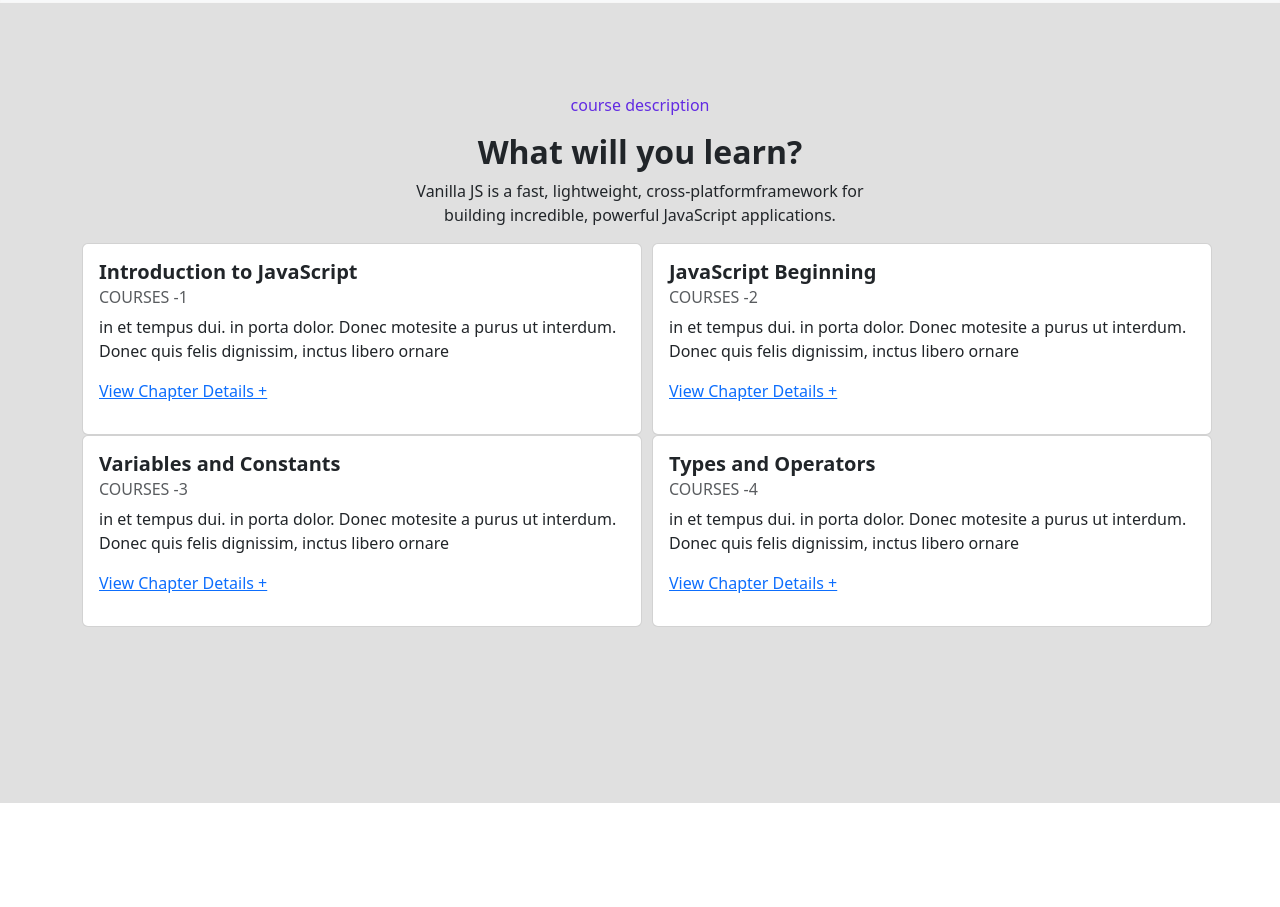
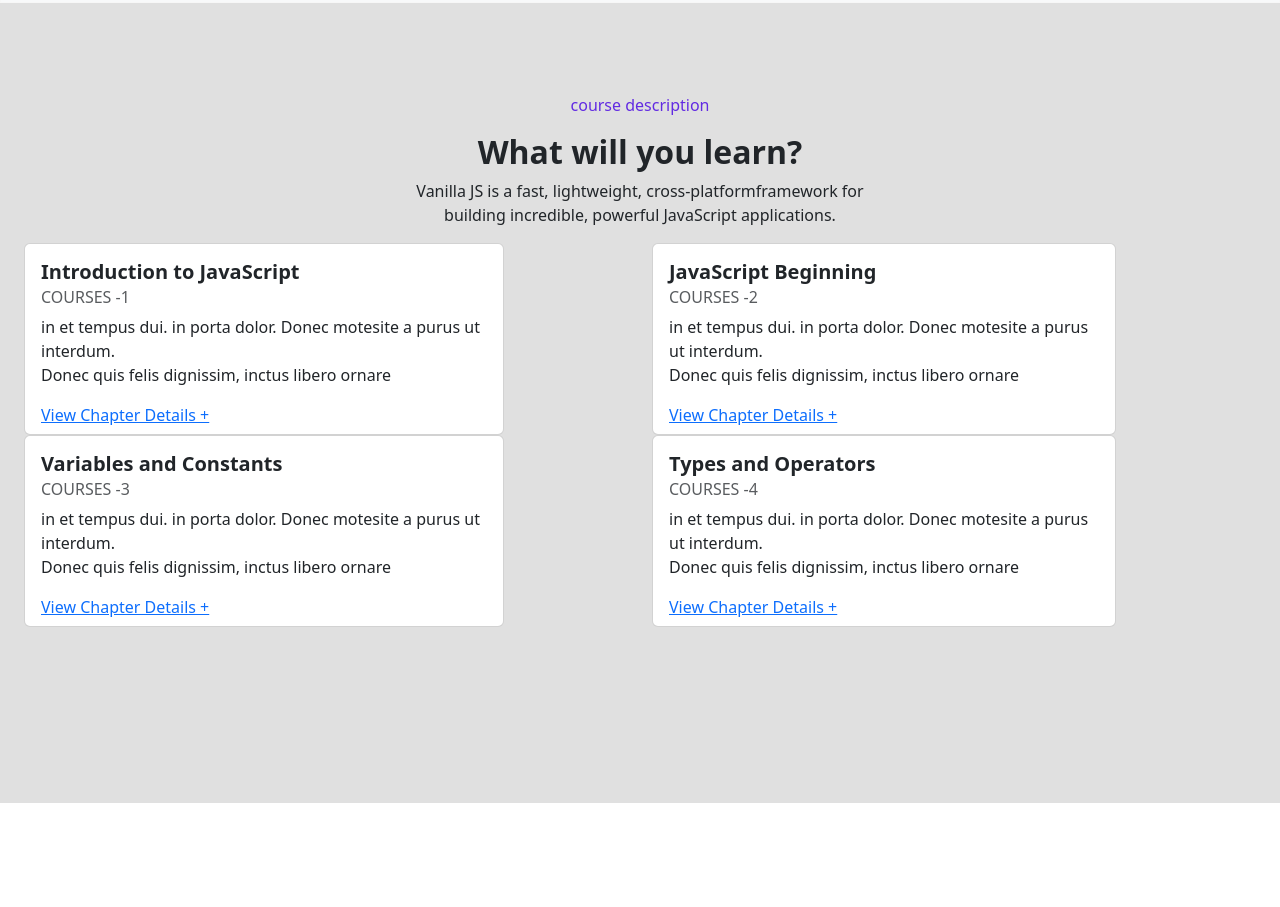
Before and after one commit to afnanaltowairqi/Bootstrap-HW, a plain HTML site: page index.html in a window 1280 px wide. Shown: the part 773-1680 px from the top of the page. Drawn offline with nearby package versions, Linux system fonts and the light colour scheme.

Commit message:
add pages

```diff
--- a/index.html
+++ b/index.html
@@ -8,7 +8,7 @@
   </head>
   <body>
     <nav class="navbar navbar-expand-lg bg-white" style="height: 9vh; border: 1px solid rgb(247, 247, 247);">
-        <div class="container-fluid">
+        <div class="container">
             <a class="navbar-brand" href="#">
                 <img src="geekslogo.png" alt="geekslogo" width="150px" height="">
             </a>
@@ -119,10 +119,10 @@
             <h2><b>What will you learn?</b></h2>
             <p>Vanilla JS is a fast, lightweight, cross-platformframework for building incredible, powerful JavaScript applications.</p>
         </div>
-        <div class="container text-center">
+        <div class="container-fluid text-center">
             <div class="row row-cols-2">
               <div class="col">
-                <div class="card text-start" style="width: 35rem; height: 12rem;">
+                <div class="card text-start" style="width: 30rem; height: 12rem;">
                     <div class="card-body">
                       <h5 class="card-title"><b>Introduction to JavaScript</b></h5>
                       <h6 class="card-subtitle mb-2 text-body-secondary">COURSES -1</h6>
@@ -132,7 +132,7 @@
                   </div>
               </div>
               <div class="col">
-                <div class="card text-start" style="width: 35rem; height: 12rem;">
+                <div class="card text-start" style="width: 29rem; height: 12rem;">
                     <div class="card-body">
                       <h5 class="card-title"><b>JavaScript Beginning</b></h5>
                       <h6 class="card-subtitle mb-2 text-body-secondary">COURSES -2</h6>
@@ -142,7 +142,7 @@
                   </div>
               </div>
               <div class="col">
-                <div class="card text-start" style="width: 35rem; height: 12rem;">
+                <div class="card text-start" style="width: 30rem; height: 12rem;">
                     <div class="card-body">
                       <h5 class="card-title"><b>Variables and Constants</b></h5>
                       <h6 class="card-subtitle mb-2 text-body-secondary">COURSES -3</h6>
@@ -152,7 +152,7 @@
                   </div>
               </div>
               <div class="col">
-                <div class="card text-start" style="width: 35rem; height: 12rem;">
+                <div class="card text-start" style="width: 29rem; height: 12rem;">
                     <div class="card-body">
                       <h5 class="card-title"><b>Types and Operators</b></h5>
                       <h6 class="card-subtitle mb-2 text-body-secondary">COURSES -4</h6>
@@ -189,7 +189,7 @@
     <div class="d-flex flex-row justify-content-center">
         <p style="color:#622be2;">TRUSTED BY TOP-TIER PRODUCT COMPANIES</p>
     </div>
-    <div class="navbar bg-light d-flex flex-row justify-content-start" style="gap:200px; height: 40vh;">
+    <div class="navbar bg-light d-flex flex-row justify-content-start" style="gap:70px; height: 40vh;">
         <div class="d-flex flex-column justify-content-start">
             <img src="geekslogo.png" alt="geekslogo" width="150px" height="">
         </div>
```
